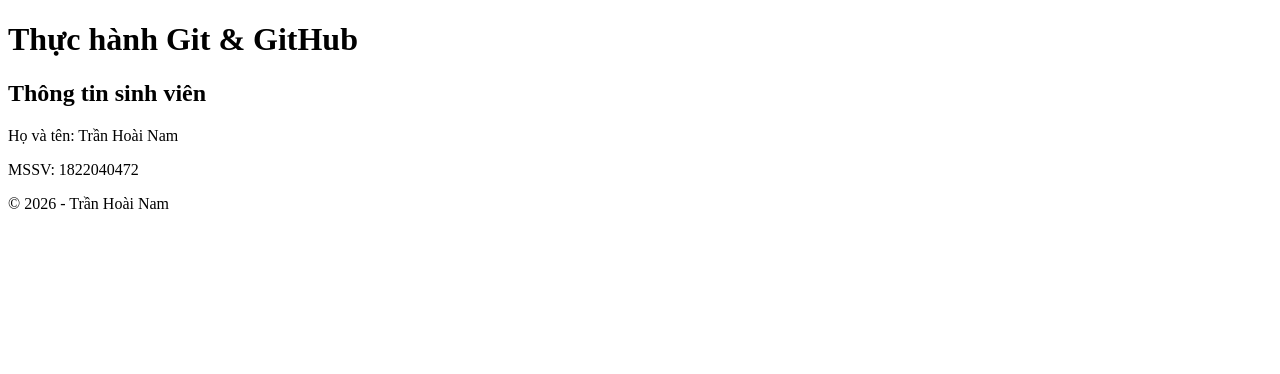
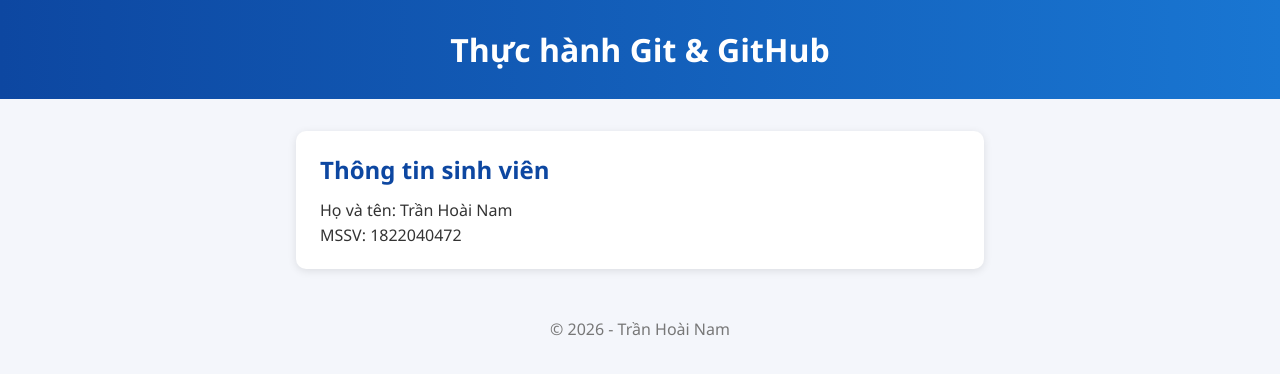
Before and after one commit to namborao/ThucHanhGit_1822040472, a plain HTML site: page index.html in a window 1280 px wide. Drawn offline with Linux system fonts and the light colour scheme.

Commit message:
Thêm style.css và liên kết vào index.html

```diff
--- a/index.html
+++ b/index.html
@@ -4,6 +4,7 @@
     <meta charset="UTF-8">
     <meta name="viewport" content="width=device-width, initial-scale=1.0">
     <title>Thực hành Git - Trần Hoài Nam</title>
+    <link rel="stylesheet" href="style.css">
 </head>
 <body>
     <header>
--- /dev/null
+++ b/style.css
@@ -0,0 +1,44 @@
+/* style.css - Định dạng giao diện cơ bản */
+* {
+    margin: 0;
+    padding: 0;
+    box-sizing: border-box;
+}
+
+body {
+    font-family: "Segoe UI", Arial, sans-serif;
+    background-color: #f4f6fb;
+    color: #333;
+    line-height: 1.6;
+}
+
+header {
+    background: linear-gradient(90deg, #0d47a1, #1976d2);
+    color: #fff;
+    text-align: center;
+    padding: 24px 16px;
+}
+
+main {
+    max-width: 720px;
+    margin: 32px auto;
+    padding: 0 16px;
+}
+
+.card {
+    background: #fff;
+    border-radius: 10px;
+    padding: 20px 24px;
+    box-shadow: 0 2px 8px rgba(0, 0, 0, 0.1);
+}
+
+.card h2 {
+    color: #0d47a1;
+    margin-bottom: 8px;
+}
+
+footer {
+    text-align: center;
+    color: #777;
+    padding: 16px;
+}
```
